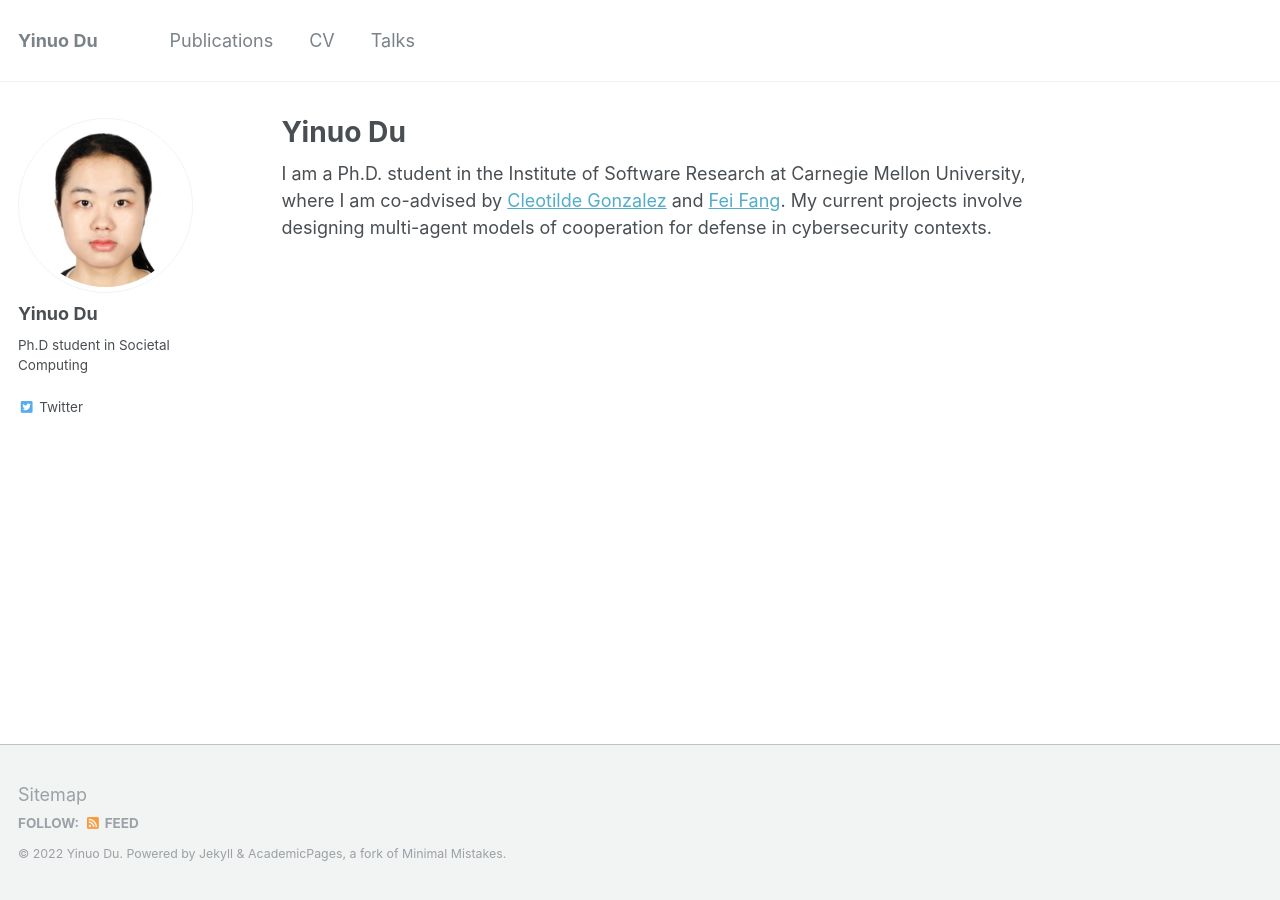
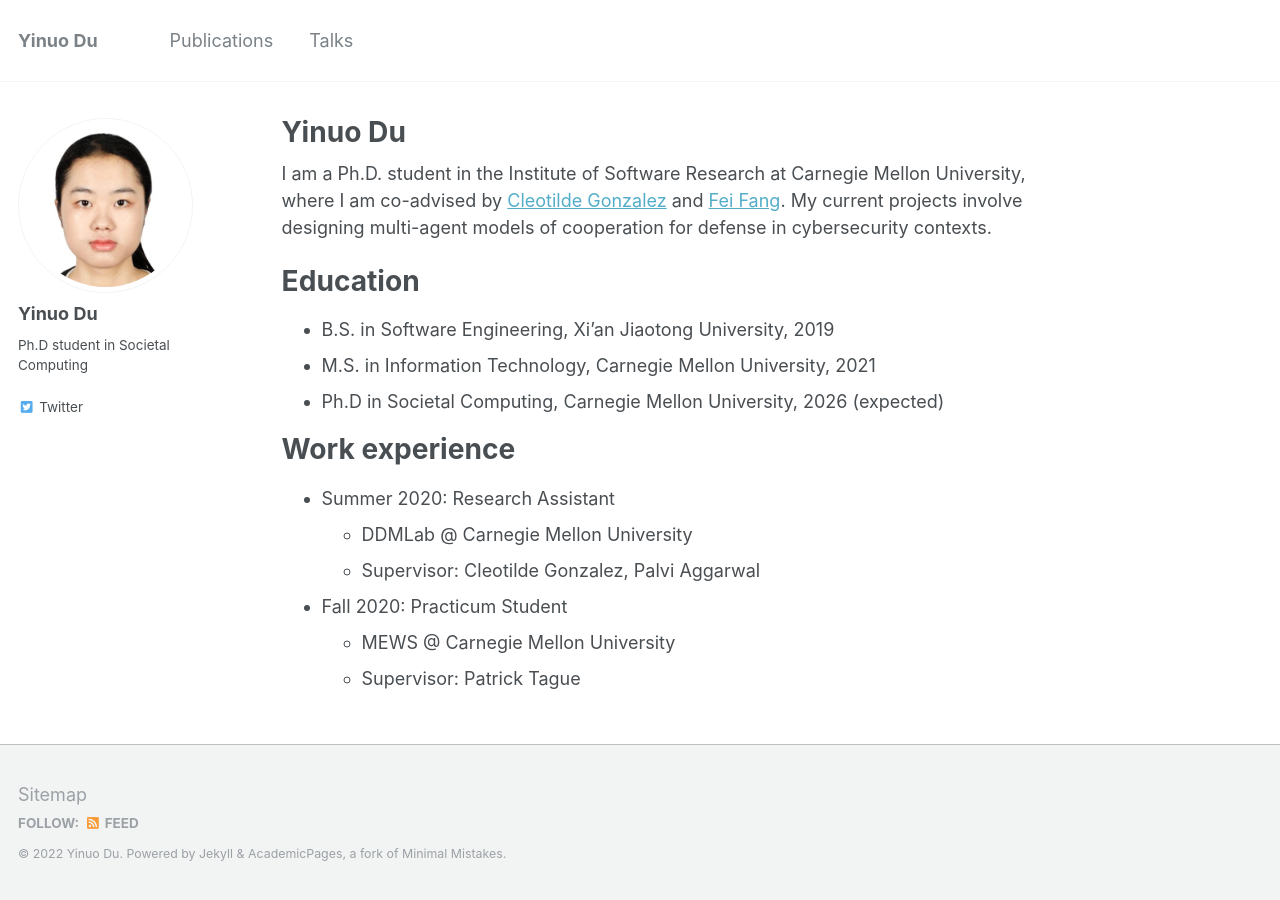
Before and after one commit to aduyinuo/aduyinuo.github.io, a Jekyll site: the page built from _pages/about.md, in a window 1280 px wide. Built offline with Jekyll 4.4.1, drawn with Linux system fonts in a browser that asks for light colours.

Commit message:
self intro

```diff
--- a/_data/navigation.yml
+++ b/_data/navigation.yml
@@ -3,8 +3,8 @@ main:
   - title: "Publications"
     url: /publications/
 
-  - title: "CV"
-    url: /cv/
+  # - title: "CV"
+  #   url: /cv/
 
   - title: "Talks"
     url: /talks/
--- a/_pages/about.md
+++ b/_pages/about.md
@@ -9,3 +9,19 @@ redirect_from:
 ---
 
 I am a Ph.D. student in the Institute of Software Research at Carnegie Mellon University, where I am co-advised by [Cleotilde Gonzalez](https://www.cmu.edu/dietrich/sds/ddmlab/cotyweb/) and [Fei Fang](https://feifang.info/). My current projects involve designing multi-agent models of cooperation for defense in cybersecurity contexts.
+
+Education
+======
+* B.S. in Software Engineering, Xi'an Jiaotong University, 2019
+* M.S. in Information Technology, Carnegie Mellon University, 2021
+* Ph.D in Societal Computing, Carnegie Mellon University, 2026 (expected)
+
+Work experience
+======
+* Summer 2020: Research Assistant
+  * DDMLab @ Carnegie Mellon University
+  * Supervisor: Cleotilde Gonzalez, Palvi Aggarwal
+
+* Fall 2020: Practicum Student
+  * MEWS @ Carnegie Mellon University
+  * Supervisor: Patrick Tague
```
Also changed, not shown: _pages/publications.md (+2 -2 lines).
